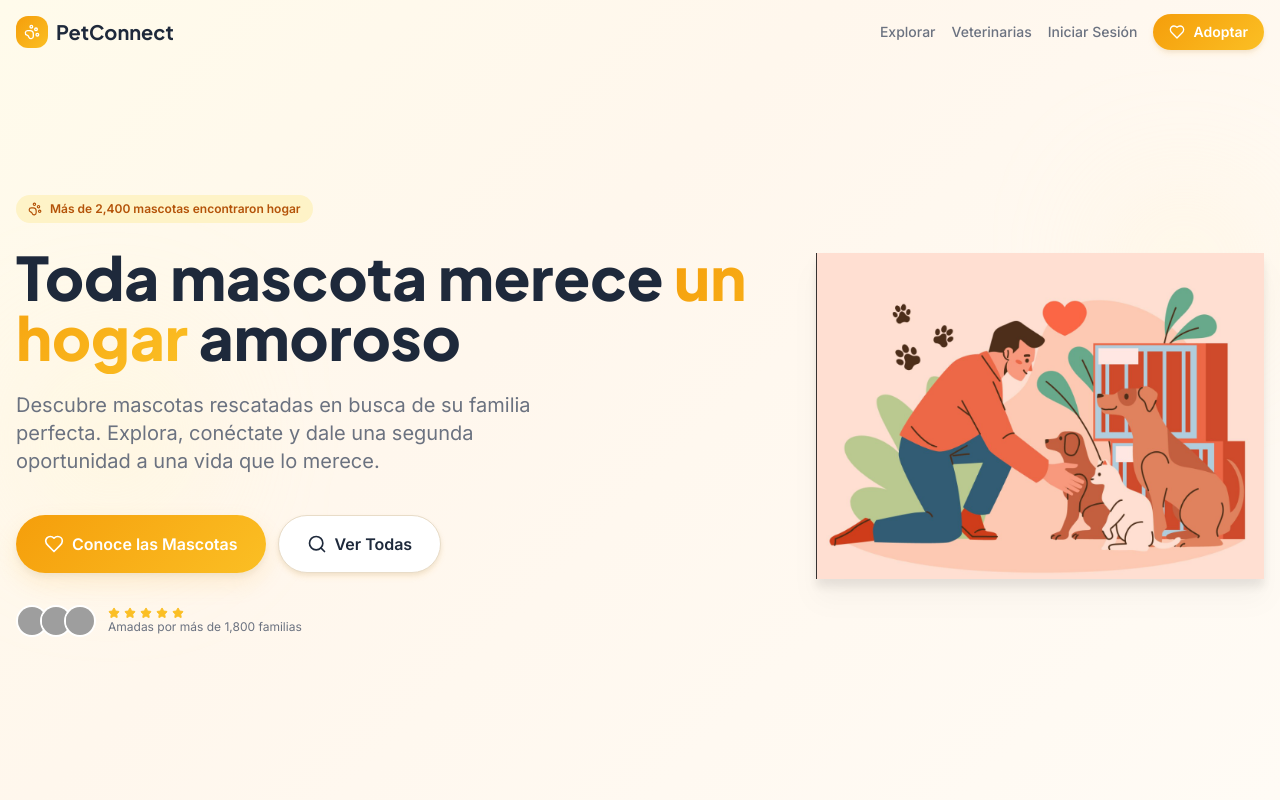
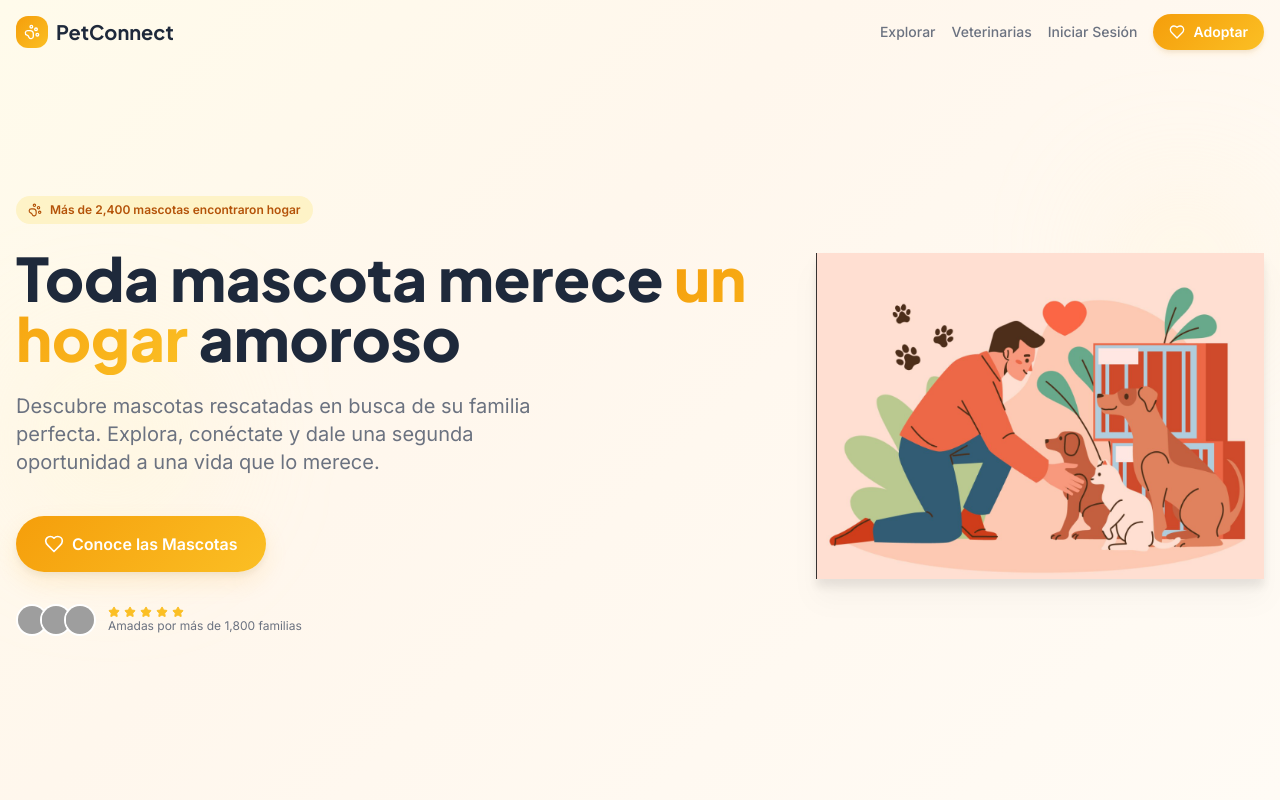
Before and after one commit to AndresZum04/petProyect, a Next.js app: page / in a window 1280 px wide. Shown: the top 800 px of the page. Built offline with nearby package versions, Linux system fonts and the light colour scheme; no server answers; the database is empty; grey boxes are pictures that could not be loaded.

Commit message:
fix: quitar botón duplicado del hero, un solo CTA

```diff
--- a/app/page.tsx
+++ b/app/page.tsx
@@ -67,14 +67,10 @@ export default function LandingPage() {
               {t.landing.subtitle}
             </p>
 
-            <div className="flex flex-col sm:flex-row gap-3 justify-center md:justify-start">
+            <div className="flex justify-center md:justify-start">
               <Link href="/pets" className="inline-flex items-center justify-center gap-2 bg-gradient-amber text-white font-semibold text-base px-7 py-4 rounded-full shadow-warm-md hover:shadow-warm-lg transition-all hover:-translate-y-0.5">
                 <Heart className="w-5 h-5" />
                 {t.landing.ctaPrimary}
-              </Link>
-              <Link href="/pets" className="inline-flex items-center justify-center gap-2 bg-white text-foreground font-semibold text-base px-7 py-4 rounded-full shadow-warm border border-border hover:shadow-warm-md transition-all">
-                <Search className="w-5 h-5" />
-                {t.landing.ctaSecondary}
               </Link>
             </div>
 
```
